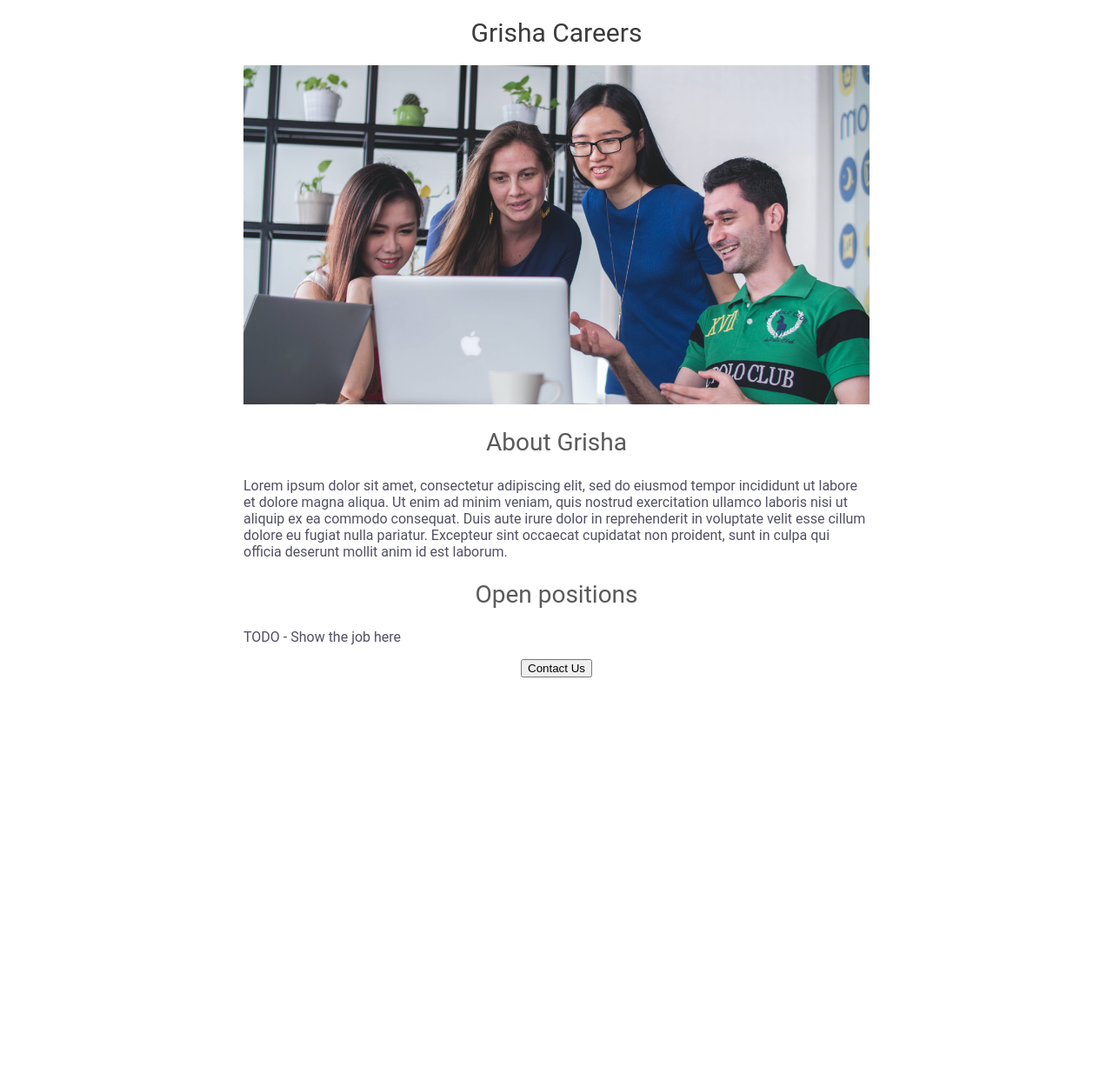
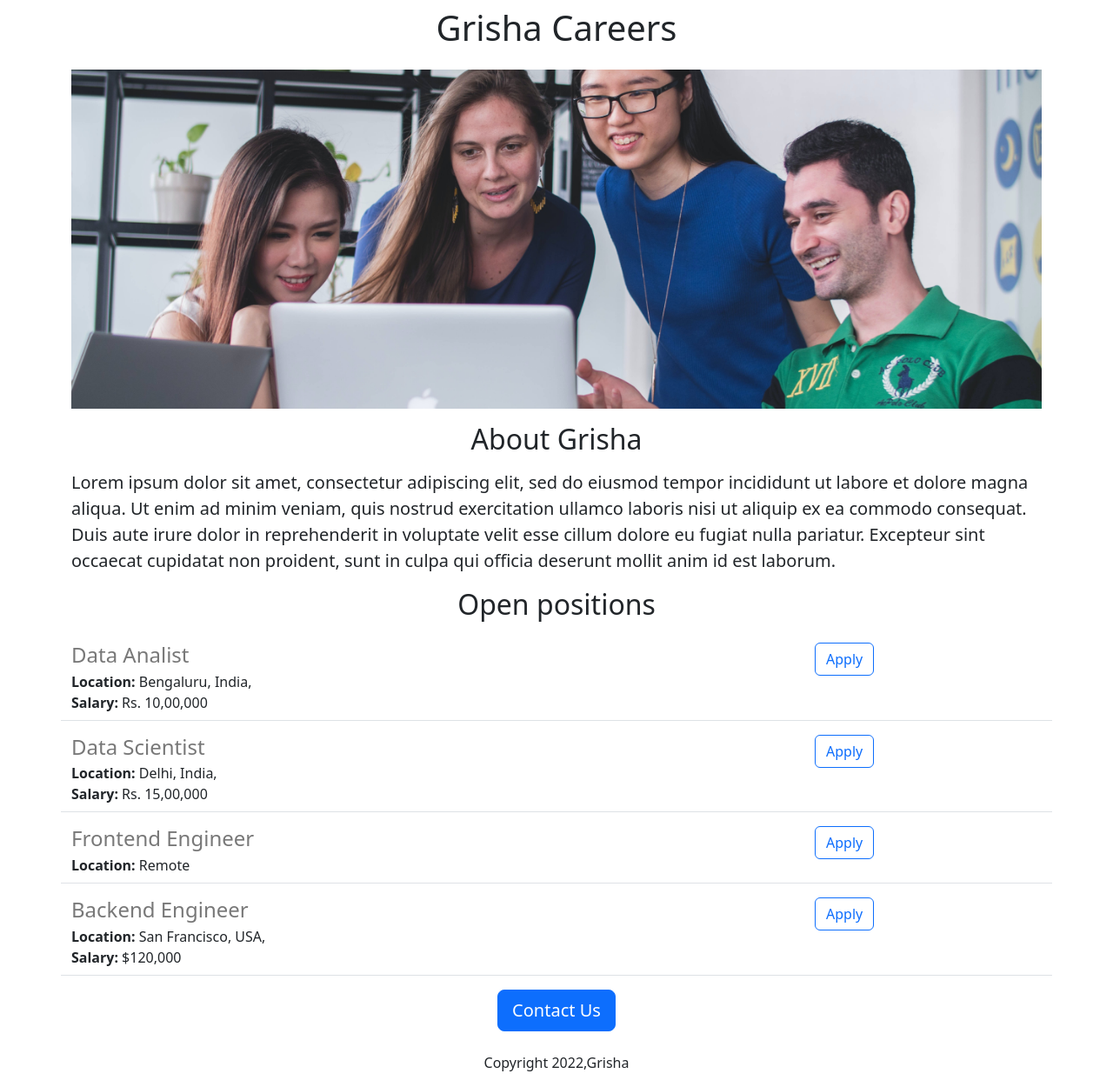
Before and after one commit to MashaDel/Grisha-Careers-Website, a Flask app: page / in a window 1280 px wide. Shown: the whole page at 87% size. Before the commit the page ends 779 px from the top, so only its background shows below. Run offline with Flask 2, Linux system fonts and the light colour scheme.

Commit message:
Added dynamic data and API route

```diff
--- a/app.py
+++ b/app.py
@@ -1,9 +1,46 @@
-from flask import Flask,render_template
+from flask import Flask,render_template,jsonify
 
 app=Flask(__name__)
+
+JOBS=[
+  {
+    "id":1,
+    "title":"Data Analist",
+    "location":"Bengaluru, India,",
+    "salary": "Rs. 10,00,000"
+  },
+    {
+    "id":2,
+    "title":"Data Scientist",
+    "location":"Delhi, India,",
+    "salary": "Rs. 15,00,000"
+  },
+    {
+    "id":3,
+    "title":"Frontend Engineer",
+    "location":"Remote",
+
+  },
+    {
+    "id":4,
+    "title":"Backend Engineer",
+    "location":"San Francisco, USA,",
+    "salary": "$120,000"
+  }
+]
+
+
+
 @app.route("/")
 def hello_world():
-  return render_template("home.html")
+  return render_template("home.html",
+                         jobs=JOBS,
+                         company_name="Grisha")
+
+@app.route("/api/jobs")
+def list_jobs():
+  return jsonify(JOBS)
+
 
 
 if __name__ == "__main__":
--- a/templates/home.html
+++ b/templates/home.html
@@ -2,54 +2,38 @@
 <html>
   <head>
     <title>Grisha Careers</title>
+    <meta charset="utf-8">
+    <meta name="viewport" content="width=device-width, initial-scale=1">
+    <link href="https://cdn.jsdelivr.net/npm/bootstrap@5.3.0-alpha1/dist/css/bootstrap.min.css" rel="stylesheet" integrity="sha384-GLhlTQ8iRABdZLl6O3oVMWSktQOp6b7In1Zl3/Jr59b6EGGoI1aFkw7cmDA6j6gD" crossorigin="anonymous">
+
     <style>
-      h1 {
-        font-size: 30px;
-        font-family: Roboto;
-        font-weight:normal;
-        color:rgb(60,60,60);
-        text-align:center;
+      #banner{
+        height:390px;
+        width:100%;
+        object-fit:cover;
       }
 
-      #banner {
-        width:100%;
-        height: 390px;
-        object-fit: cover;
-      }
-
-      h2{
-        font-size:28px;
-        font-family:Roboto;
-        font-weight:normal;
-        color: rgb(90, 90, 90);
-        text-align:center
-      }
-
-      .bodytext {
-        font-family:Roboto;
-        color: rgb(80, 80, 100);
-      }
-
-    #container{
-      max-width:720px;
-      margin:0 auto;
-    }
     </style>
   </head>
 
   <body>
-    <div id='container'>
-      <h1>Grisha Careers</h1>
-      <img id='banner'src="https://careers-website-for-grisha.mariadelen.repl.co/static/banner.jpg" >
-      <h2>About Grisha</h2>
-      <p class="bodytext">
+    <div class="container">
+      <h1 class="text-center mt-2 mb-4"> {{company_name}} Careers</h1>
+      <img class="img-fluid" id="banner" src="https://careers-website-for-grisha.mariadelen.repl.co/static/banner.jpg" >
+      <h2 class="text-center mt-3 mb-3">About Grisha</h2>
+      <p class="lead">
       Lorem ipsum dolor sit amet, consectetur adipiscing elit, sed do eiusmod tempor incididunt ut labore et dolore magna aliqua. Ut enim ad minim veniam, quis nostrud exercitation ullamco laboris nisi ut aliquip ex ea commodo consequat. Duis aute irure dolor in reprehenderit in voluptate velit esse cillum dolore eu fugiat nulla pariatur. Excepteur sint occaecat cupidatat non proident, sunt in culpa qui officia deserunt mollit anim id est laborum.
 
       </p>
-      <h2>Open positions</h2>
-      <p class="bodytext">TODO - Show the job here</p>
-      <div style="text-align:center;">
-      <button>Contact Us</button>
+      <h2 class="text-center mt-2 mb-4">Open positions</h2>
+      <p>
+        {% for job in jobs %}
+          {% include "jobitem.html" %}
+        {% endfor %}
+      </p>
+      <div class="text-center">
+      <button class="btn btn-primary btn-lg">Contact Us</button>
+      <p class="mt-4">Copyright 2022,Grisha</p>
       </div>
     </div>
   </body>
--- /dev/null
+++ b/templates/jobitem.html
@@ -0,0 +1,22 @@
+<div class="border-bottom row" style="margin-bottom:16px;
+  padding-bottom:8px;">
+  <div class="col-9">
+    <h4
+      style="color:rgb(120,120,120); margin-bottom:4px;
+      ">
+      {{job['title']}}
+    </h4>
+    <div>
+      <b>Location:</b> {{job['location']}}
+    </div>
+    {% if 'salary' in job %}
+    <div>
+      <b>Salary:</b> {{job['salary']}}
+    </div>
+      {% endif %}
+    </div>
+  <div class="col-3">
+    <button type="button" class="btn btn-outline-primary">
+      Apply</button>
+  </div>
+</div>
```
